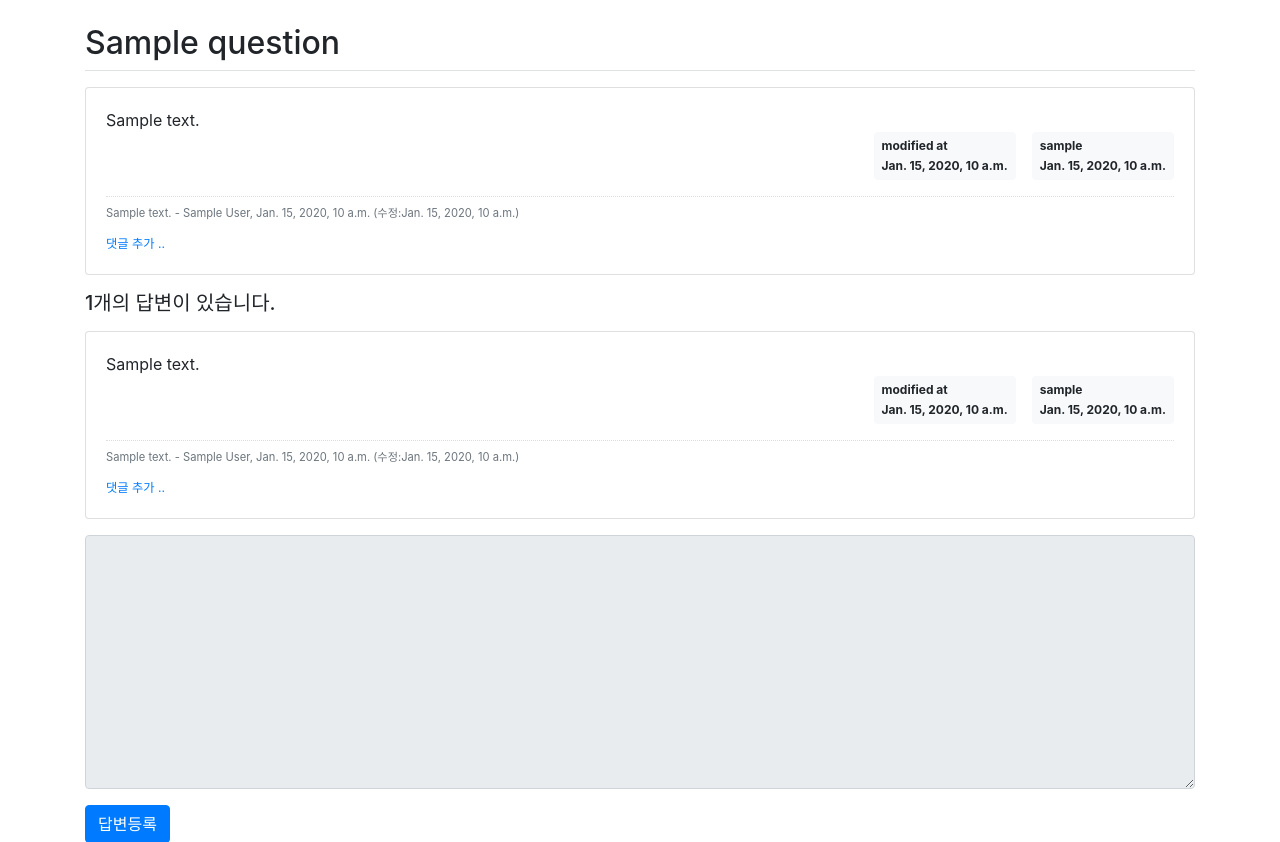
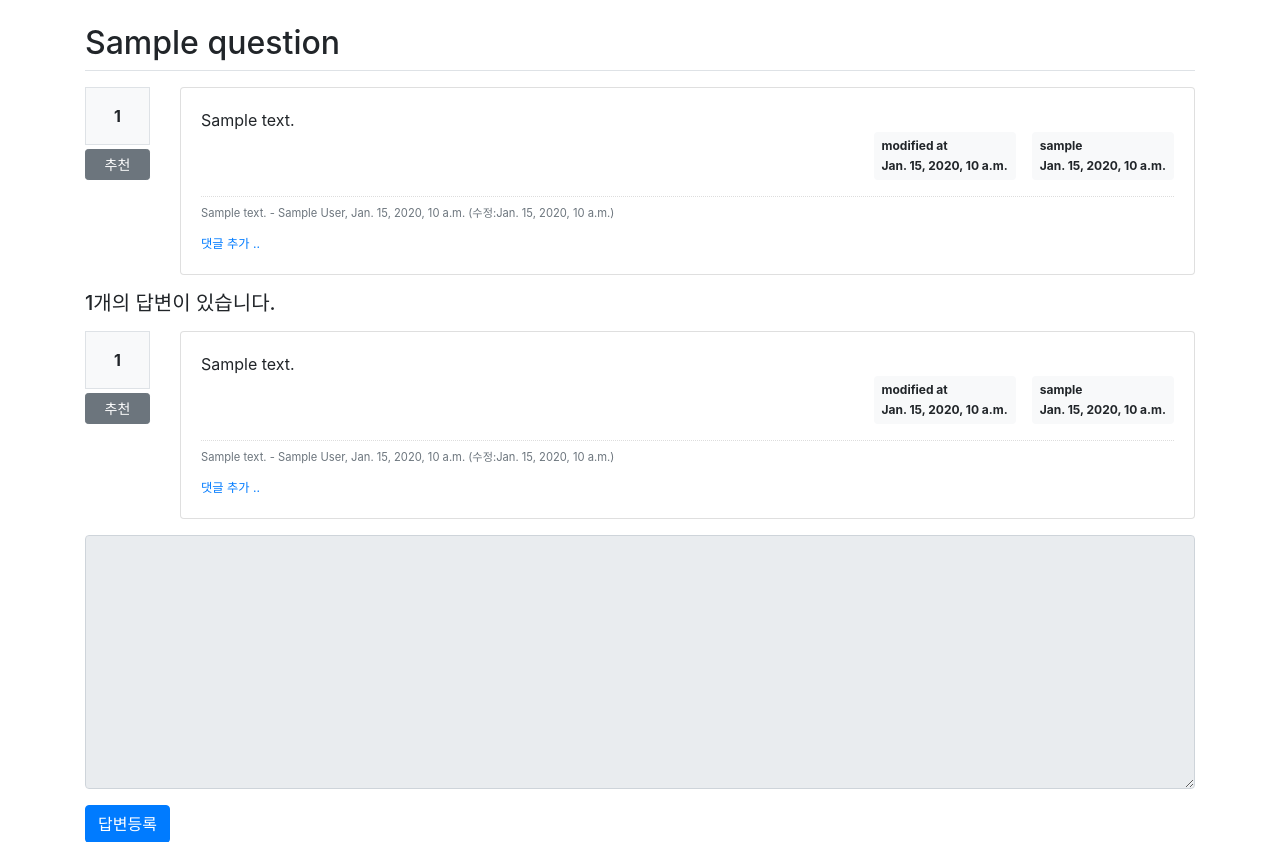
Before and after one commit to songjeongwoo/python, a Django app: template jump_to_django/templates/pybo/question_detail.html in a window 1280 px wide. Shown: the part 57-899 px from the top of the page. Run offline with Django 3.2, Linux system fonts and the light colour scheme; the template is opened without the code that fills it: most values are stand-ins (such as "Sample title", 1, 10 or a date in 2020); some libraries are stand-ins or nearby versions.

Commit message:
질문_&_답변_추천기능_추가

```diff
--- a/jump_to_django/templates/pybo/question_detail.html
+++ b/jump_to_django/templates/pybo/question_detail.html
@@ -11,7 +11,14 @@
         </div>
     {% endif %}
     <h2 class="border-bottom py-2">{{ question.subject }}</h2>
-    <div class="card my-3">
+    <div class="row my-3">
+        <div class="col-1">  <!-- 추천영역 -->
+            <div class="bg-light text-center p-3 border font-weight-bolder mb-1">{{ question.voter.count }}</div>
+            <a href="#" data-uri="{% url 'pybo:vote_question' question.id %}"
+                class="recommend btn btn-sm btn-secondary btn-block my-1">추천</a>
+        </div>
+        <div class="col-11">  <!-- 질문영역 -->
+            <div class="card">
                 <div class="card-body">
                     <div class="card-text" style="white-space: pre-line;">{{ question.content }}</div>
                     <div class="d-flex justify-content-end">
@@ -67,9 +74,18 @@
                     <!-- 질문 댓글 End -->
                 </div>
             </div>
+        </div>
+    </div>
     <h5>{{ question.answer_set.count }}개의 답변이 있습니다.</h5>
     {% for answer in question.answer_set.all %}
-    <div class="card my-3">
+    <div class="row my-3">
+        <div class="col-1">  <!-- 추천영역 -->
+            <div class="bg-light text-center p-3 border font-weight-bolder mb-1">{{answer.voter.count}}</div>
+            <a href="#" data-uri="{% url 'pybo:vote_answer' answer.id  %}"
+                class="recommend btn btn-sm btn-secondary btn-block my-1">추천</a>
+        </div>
+        <div class="col-11">  <!-- 답변영역 -->
+            <div class="card">
                 <div class="card-body">
                     <div class="card-text" style="white-space: pre-line;">{{ answer.content }}</div>
                     <div class="d-flex justify-content-end">
@@ -118,6 +134,8 @@
                     </div>
                 </div>
             </div>
+        </div>
+    </div>
     {% endfor %}
     <form action="{% url 'pybo:answer_create' question.id %}" method="post" class="my-3">
         {% csrf_token %}  {% comment %} form으로 전송한 데이터가 실제 웹 페이지에서 작성한 데이터인지를 판단해 주는 가늠자 역할 {% endcomment %}
@@ -147,6 +165,12 @@
                 location.href = $(this).data('uri');  // data-uri 속성에 해당하는 {% url 'pybo:question_delete' question.id %}이 호출
             }
         });
+
+        $(".recommend").on('click', function() {
+            if(confirm("정말로 추천하시겠습니까?")) {
+                location.href = $(this).data('uri');
+            }
+        });
     });
 </script>
 {% endblock %}
--- a/jump_to_django/templates/pybo/question_list.html
+++ b/jump_to_django/templates/pybo/question_list.html
@@ -6,6 +6,7 @@
         <thead>
             <tr class="text-center thead-dark">
                 <th>번호</th>
+                <th>추천</th>
                 <th style="width:50%">제목</th>
                 <th>글쓴이</th>
                 <th>작성일시</th>
@@ -18,6 +19,11 @@
                 <!-- 번호 = 전체건수 - 시작인덱스 - 현재인덱스 + 1 -->
                 <td>  <!-- page_obj.paginator.count: 전체 개시물 개수, page_obj.start_index: 시작인덱스, forloop.counter0: 현재인덱스 -->
                     {{ question_list.paginator.count|sub:question_list.start_index|sub:forloop.counter0|add:1 }}
+                </td>
+                <td>
+                    {% if question.voter.all.count > 0 %}
+                    <span class="badge badge-warning px-2 py-1">{{ question.voter.all.count }}</span>
+                    {% endif %}
                 </td>
                 <td class="text-left">
                 {% comment %} <li><a href="{%/pybo/{{ question.id }}/%}">{{ question.subject }}</a></li> {% endcomment %}
```
Also changed, not shown: jump_to_django/pybo/models.py (+7 -2 lines), jump_to_django/pybo/urls.py (+37 -33 lines), jump_to_django/pybo/views/vote_views.py (added, +34 -0 lines), jump_to_django/db.sqlite3, jump_to_django/pybo/migrations/0008_auto_20220210_2346.py (added). Lines whose indentation alone changed are shown as unchanged.
